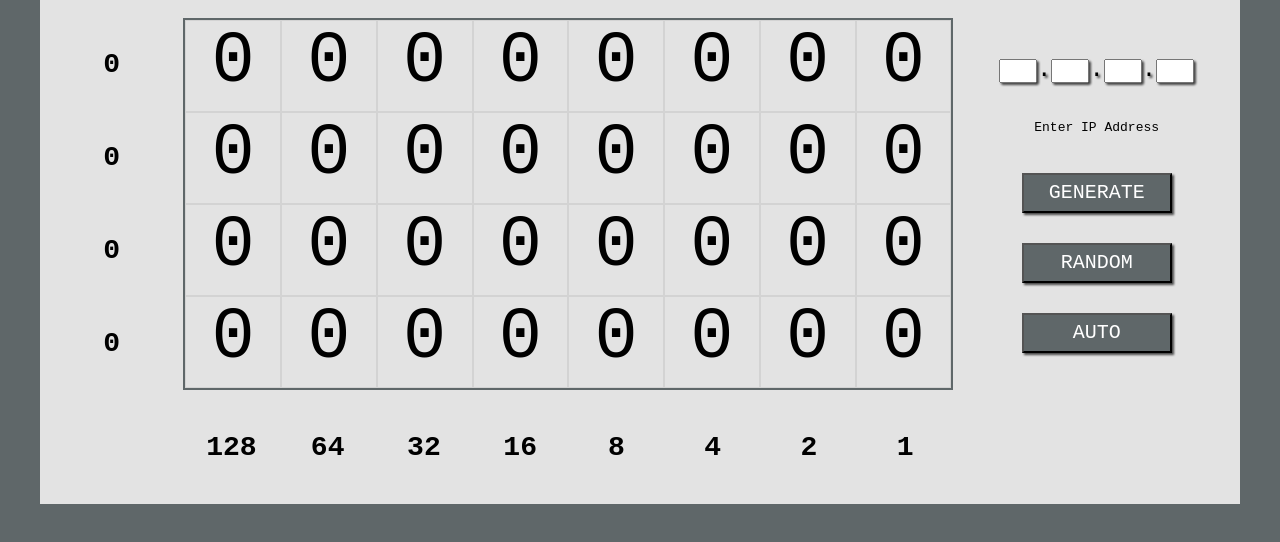
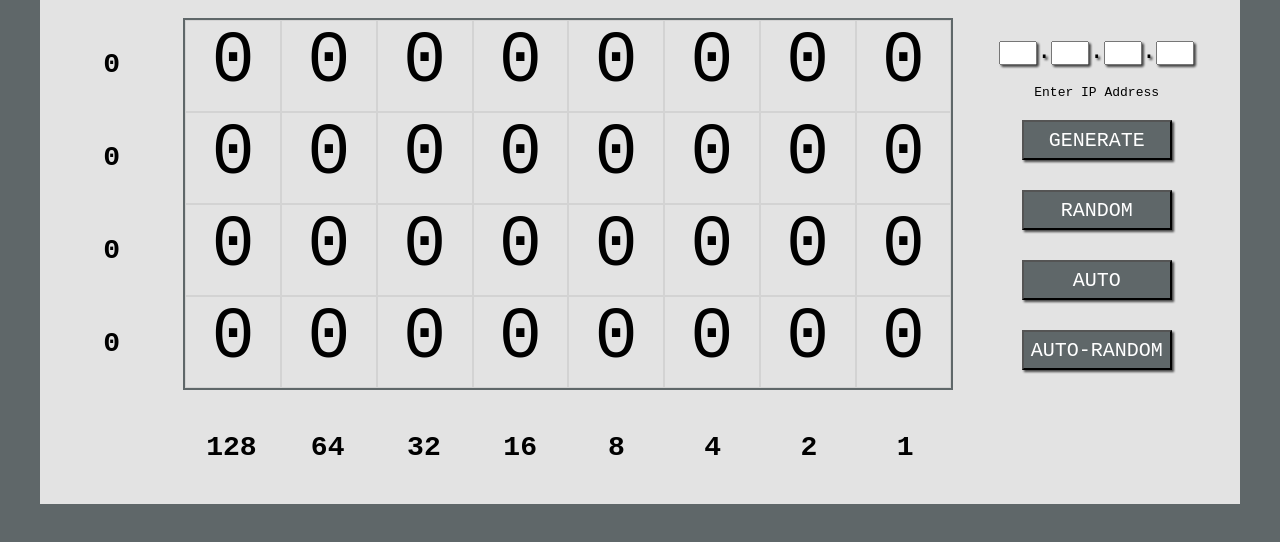
Before and after one commit to mattjmelnick/ip-address-visualizer, a plain HTML site: page index.html in a window 1280 px wide. Shown: the part 116-658 px from the top of the page. Drawn offline with Linux system fonts and the light colour scheme.

Commit message:
Add auto-random button

```diff
--- a/index.html
+++ b/index.html
@@ -42,6 +42,7 @@
                 <button class="generate-button">GENERATE</button>
                 <button class="random-button">RANDOM</button>
                 <button class="auto-button">AUTO</button>
+                <button class="auto-random-button">AUTO-RANDOM</button>
             </div>
         </div>
     </main>
```
